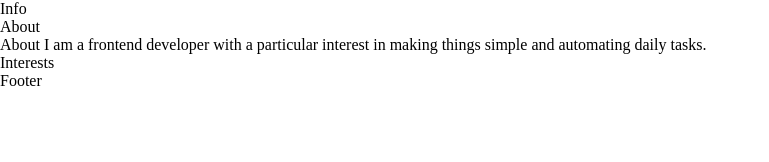
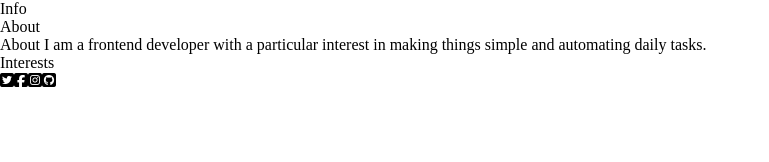
Before and after one commit to FMirzaei93/CV-app, a React (Create React App) app: page / in a window 1280 px wide. Shown: the top 162 px of the page, without its empty margins (0-769 px from the left). Built offline with nearby package versions, Linux system fonts and the light colour scheme; a web font is replaced by a local one.

Commit message:
Update Footer.js

```diff
--- a/src/components/Footer.js
+++ b/src/components/Footer.js
@@ -1,7 +1,10 @@
 function Footer() {
   return (
-    <div>
-      <p>Footer</p>
+    <div className='div-footer'>
+      <i className='fab fa-twitter-square'></i>
+      <i className='fab fa-facebook-square'></i>
+      <i className='fab fa-instagram-square'></i>
+      <i className='fab fa-github-square'></i>
     </div>
   );
 }
```
